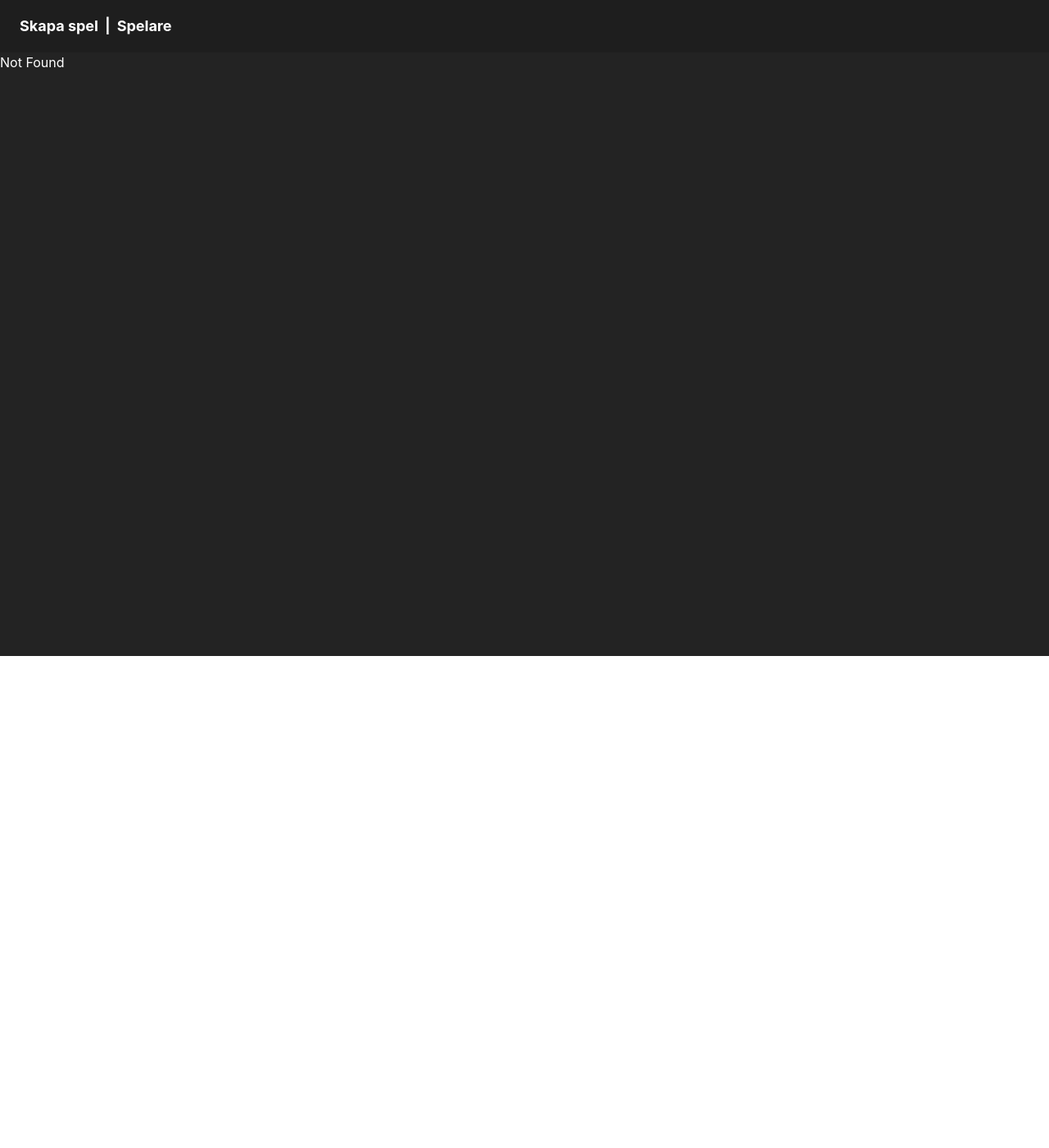
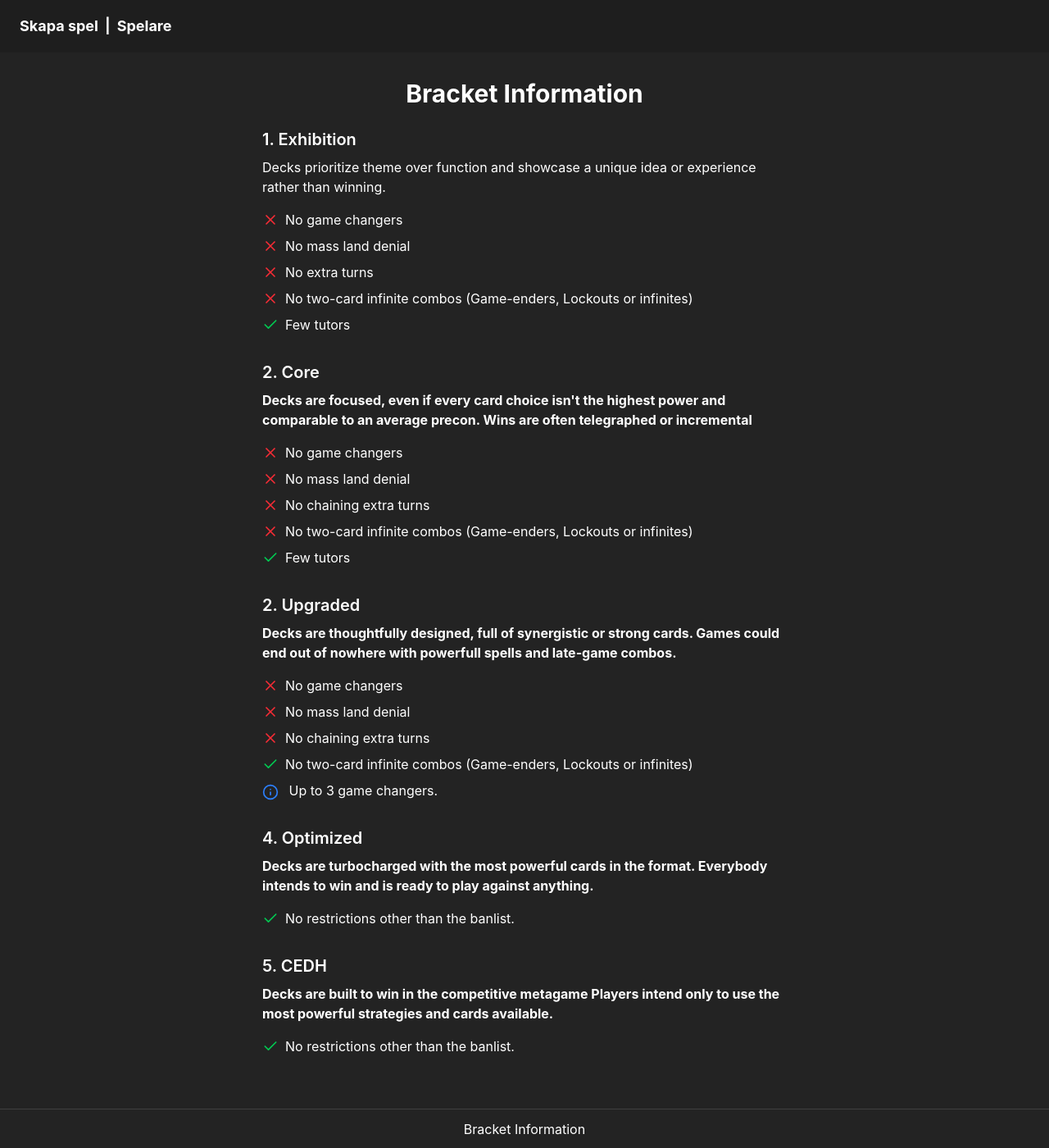
Before and after one commit to hampuslundblad/edh-mm, a React (Vite) app: page /edh-mm/bracket-info in a window 1280 px wide. Before the commit this address had no page. Shown: the whole page at 82% size. Before the commit the page ends 800 px from the top, so only its background shows below. Built offline with nearby package versions, Linux system fonts and the light colour scheme.

Commit message:
fixes to bracket info

```diff
--- /dev/null
+++ b/src/components/Footer.tsx
@@ -0,0 +1,15 @@
+import { Link } from "@tanstack/react-router"
+
+const Footer = () => {
+  return (
+    <footer className="flex justify-center items-center h-12 w-full border-t bottom-0 left-0 border-neutral-700 text-center">
+      <ul>
+        <Link className=" hover:underline" to="/bracket-info">
+          <li>Bracket Information</li>
+        </Link>
+      </ul>
+    </footer>
+  )
+}
+
+export default Footer
--- a/src/routeTree.gen.ts
+++ b/src/routeTree.gen.ts
@@ -12,6 +12,7 @@
 
 import { Route as rootRoute } from './routes/__root'
 import { Route as PlayersImport } from './routes/players'
+import { Route as BracketInfoImport } from './routes/bracket-info'
 import { Route as IndexImport } from './routes/index'
 import { Route as PlayerIdImport } from './routes/player.$id'
 
@@ -20,6 +21,12 @@ import { Route as PlayerIdImport } from './routes/player.$id'
 const PlayersRoute = PlayersImport.update({
   id: '/players',
   path: '/players',
+  getParentRoute: () => rootRoute,
+} as any)
+
+const BracketInfoRoute = BracketInfoImport.update({
+  id: '/bracket-info',
+  path: '/bracket-info',
   getParentRoute: () => rootRoute,
 } as any)
 
@@ -46,6 +53,13 @@ declare module '@tanstack/react-router' {
       preLoaderRoute: typeof IndexImport
       parentRoute: typeof rootRoute
     }
+    '/bracket-info': {
+      id: '/bracket-info'
+      path: '/bracket-info'
+      fullPath: '/bracket-info'
+      preLoaderRoute: typeof BracketInfoImport
+      parentRoute: typeof rootRoute
+    }
     '/players': {
       id: '/players'
       path: '/players'
@@ -67,12 +81,14 @@ declare module '@tanstack/react-router' {
 
 export interface FileRoutesByFullPath {
   '/': typeof IndexRoute
+  '/bracket-info': typeof BracketInfoRoute
   '/players': typeof PlayersRoute
   '/player/$id': typeof PlayerIdRoute
 }
 
 export interface FileRoutesByTo {
   '/': typeof IndexRoute
+  '/bracket-info': typeof BracketInfoRoute
   '/players': typeof PlayersRoute
   '/player/$id': typeof PlayerIdRoute
 }
@@ -80,27 +96,30 @@ export interface FileRoutesByTo {
 export interface FileRoutesById {
   __root__: typeof rootRoute
   '/': typeof IndexRoute
+  '/bracket-info': typeof BracketInfoRoute
   '/players': typeof PlayersRoute
   '/player/$id': typeof PlayerIdRoute
 }
 
 export interface FileRouteTypes {
   fileRoutesByFullPath: FileRoutesByFullPath
-  fullPaths: '/' | '/players' | '/player/$id'
+  fullPaths: '/' | '/bracket-info' | '/players' | '/player/$id'
   fileRoutesByTo: FileRoutesByTo
-  to: '/' | '/players' | '/player/$id'
-  id: '__root__' | '/' | '/players' | '/player/$id'
+  to: '/' | '/bracket-info' | '/players' | '/player/$id'
+  id: '__root__' | '/' | '/bracket-info' | '/players' | '/player/$id'
   fileRoutesById: FileRoutesById
 }
 
 export interface RootRouteChildren {
   IndexRoute: typeof IndexRoute
+  BracketInfoRoute: typeof BracketInfoRoute
   PlayersRoute: typeof PlayersRoute
   PlayerIdRoute: typeof PlayerIdRoute
 }
 
 const rootRouteChildren: RootRouteChildren = {
   IndexRoute: IndexRoute,
+  BracketInfoRoute: BracketInfoRoute,
   PlayersRoute: PlayersRoute,
   PlayerIdRoute: PlayerIdRoute,
 }
@@ -116,12 +135,16 @@ export const routeTree = rootRoute
       "filePath": "__root.tsx",
       "children": [
         "/",
+        "/bracket-info",
         "/players",
         "/player/$id"
       ]
     },
     "/": {
       "filePath": "index.tsx"
+    },
+    "/bracket-info": {
+      "filePath": "bracket-info.tsx"
     },
     "/players": {
       "filePath": "players.tsx"
--- a/src/routes/__root.tsx
+++ b/src/routes/__root.tsx
@@ -3,12 +3,17 @@ import { TanStackRouterDevtools } from "@tanstack/react-router-devtools"
 
 import Header from "@/components/Header"
 import { isDevelopment } from "@/utils/env"
+import Footer from "@/components/Footer"
 
 export const Route = createRootRoute({
   component: () => (
     <main className="bg-[#232323] text-white min-h-screen flex flex-col">
       <Header />
-      <Outlet />
+      {/** Ugly solution but remove 3rem for the footer's height**/}
+      <div className="h-[calc(100vh-3rem)] flex-1 overflow-y-auto">
+        <Outlet />
+      </div>
+      <Footer />
       {isDevelopment() && <TanStackRouterDevtools />}
     </main>
   ),
--- /dev/null
+++ b/src/routes/bracket-info.tsx
@@ -0,0 +1,122 @@
+import { createFileRoute } from "@tanstack/react-router"
+import { CheckIcon, InfoIcon, XIcon } from "lucide-react"
+
+export const Route = createFileRoute("/bracket-info")({
+  component: RouteComponent,
+})
+
+function RouteComponent() {
+  return (
+    <div className="md:m-8 sm:m-4 display flex flex-col items-center">
+      <h1 className="text-3xl font-bold mb-6 text-center">
+        Bracket Information
+      </h1>
+      <div className="flex flex-col md:w-[40rem]">
+        <section className="mb-8 text-wrap">
+          <h2 className="text-xl font-semibold mb-2">1. Exhibition</h2>
+          <p className="mb-4 ">
+            Decks prioritize theme over function and showcase a unique idea or
+            experience rather than winning.
+          </p>
+          <ul className="space-y-2">
+            <li className="flex items-center gap-2 ">
+              <XIcon className="text-red-500 w-5 h-5" /> No game changers
+            </li>
+            <li className="flex items-center gap-2 ">
+              <XIcon className="text-red-500 w-5 h-5" /> No mass land denial
+            </li>
+            <li className="flex items-center gap-2 ">
+              <XIcon className="text-red-500 w-5 h-5" /> No extra turns
+            </li>
+            <li className="flex items-center gap-2 ">
+              <XIcon className="text-red-500 w-5 h-5" /> No two-card infinite
+              combos (Game-enders, Lockouts or infinites)
+            </li>
+            <li className="flex items-center gap-2 ">
+              <CheckIcon className="text-green-500 w-5 h-5" /> Few tutors
+            </li>
+          </ul>
+        </section>
+        <section className="mb-8">
+          <h2 className="text-xl font-semibold mb-2">2. Core</h2>
+          <p className="mb-4 font-bold">
+            Decks are focused, even if every card choice isn't the highest power
+            and comparable to an average precon. Wins are often telegraphed or
+            incremental
+          </p>
+          <ul className="space-y-2">
+            <li className="flex items-center gap-2 ">
+              <XIcon className="text-red-500 w-5 h-5" /> No game changers
+            </li>
+            <li className="flex items-center gap-2 ">
+              <XIcon className="text-red-500 w-5 h-5" /> No mass land denial
+            </li>
+            <li className="flex items-center gap-2 ">
+              <XIcon className="text-red-500 w-5 h-5" /> No chaining extra turns
+            </li>
+            <li className="flex items-center gap-2 ">
+              <XIcon className="text-red-500 w-5 h-5" /> No two-card infinite
+              combos (Game-enders, Lockouts or infinites)
+            </li>
+            <li className="flex items-center gap-2 ">
+              <CheckIcon className="text-green-500 w-5 h-5" /> Few tutors
+            </li>
+          </ul>
+        </section>
+        <section className="mb-8">
+          <h2 className="text-xl font-semibold mb-2">2. Upgraded</h2>
+          <p className="mb-4 font-bold">
+            Decks are thoughtfully designed, full of synergistic or strong
+            cards. Games could end out of nowhere with powerfull spells and
+            late-game combos.
+          </p>
+          <ul className="space-y-2">
+            <li className="flex items-center gap-2 ">
+              <XIcon className="text-red-500 w-5 h-5" /> No game changers
+            </li>
+            <li className="flex items-center gap-2 ">
+              <XIcon className="text-red-500 w-5 h-5" /> No mass land denial
+            </li>
+            <li className="flex items-center gap-2 ">
+              <XIcon className="text-red-500 w-5 h-5" /> No chaining extra turns
+            </li>
+            <li className="flex items-center gap-2 ">
+              <CheckIcon className="text-green-500 w-5 h-5" /> No two-card
+              infinite combos (Game-enders, Lockouts or infinites)
+            </li>
+            <li>
+              <InfoIcon className="text-blue-500 w-5 h-5 inline-block mr-2" />{" "}
+              Up to 3 game changers.
+            </li>
+          </ul>
+        </section>
+        <section className="mb-8">
+          <h2 className="text-xl font-semibold mb-2">4. Optimized</h2>
+          <p className="mb-4 font-bold">
+            Decks are turbocharged with the most powerful cards in the format.
+            Everybody intends to win and is ready to play against anything.
+          </p>
+          <ul className="space-y-2">
+            <li className="flex items-center gap-2 ">
+              <CheckIcon className="text-green-500 w-5 h-5" /> No restrictions
+              other than the banlist.
+            </li>
+          </ul>
+        </section>
+        <section className="mb-8">
+          <h2 className="text-xl font-semibold mb-2">5. CEDH</h2>
+          <p className="mb-4 font-bold">
+            Decks are built to win in the competitive metagame Players intend
+            only to use the most powerful strategies and cards available.
+          </p>
+          <ul className="space-y-2">
+            <li className="flex items-center gap-2 ">
+              <CheckIcon className="text-green-500 w-5 h-5" /> No restrictions
+              other than the banlist.
+            </li>
+          </ul>
+        </section>
+      </div>
+    </div>
+  )
+}
```
